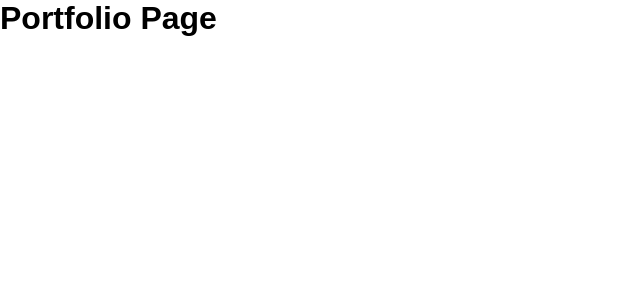
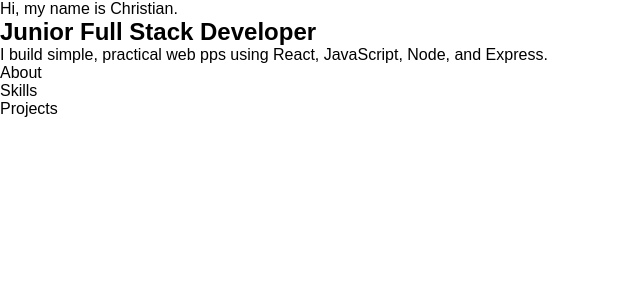
Before and after one commit to Christian-Hermann/portfolio-page, a React (Vite) app: page / in a window 1280 px wide. Shown: the top 300 px of the page, without its empty margins (0-640 px from the left). Built offline with nearby package versions, Linux system fonts and the light colour scheme.

Commit message:
Basic layout for page

```diff
--- a/src/App.jsx
+++ b/src/App.jsx
@@ -1,7 +1,24 @@
 function App() {
   return (
     <>
-      <h1>Portfolio Page</h1>
+      <main>
+        <section>
+          <p>Hi, my name is Christian.</p>
+
+          <h1>Junior Full Stack Developer</h1>
+
+          <p>
+            I build simple, practical web pps using React, JavaScript, Node, and
+            Express.
+          </p>
+        </section>
+
+        <section>About</section>
+
+        <section>Skills</section>
+
+        <section>Projects</section>
+      </main>
     </>
   );
 }
```
